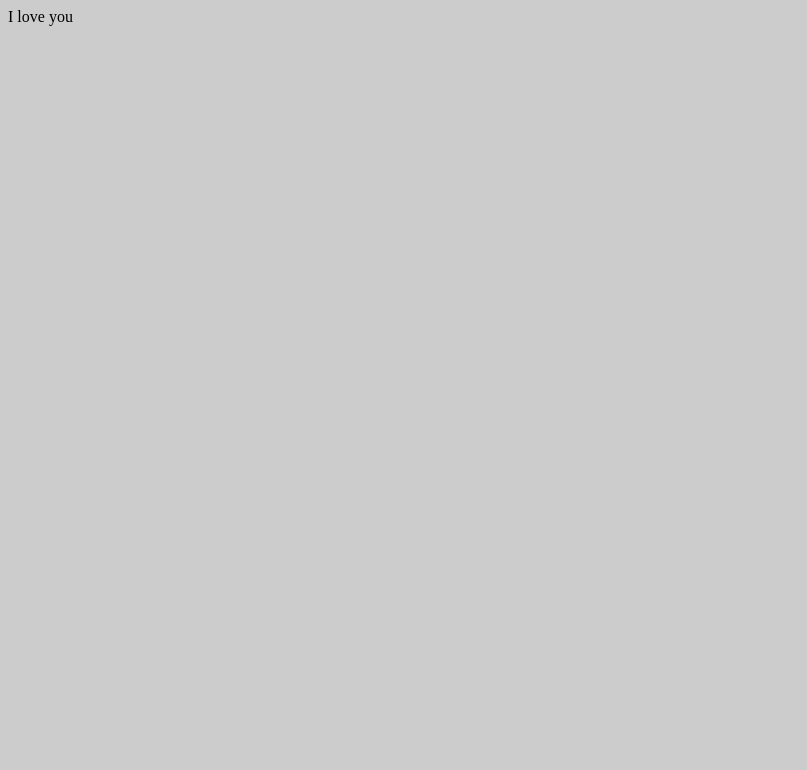
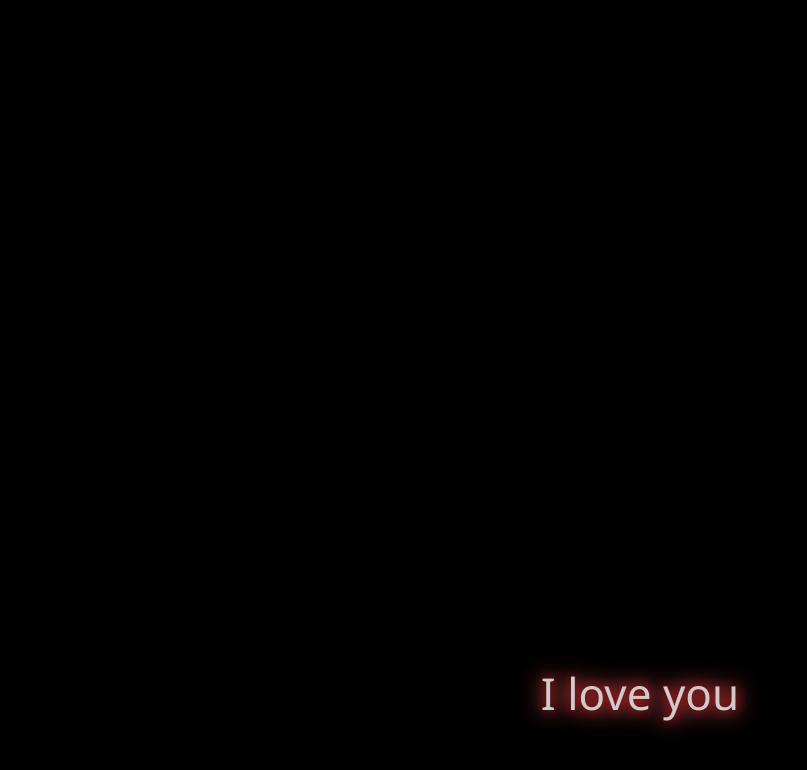
Before and after one commit to Istukie/Heart, a plain HTML site: page index.html in a window 1280 px wide. Shown: the whole page, without its empty margins (0-807 px from the left). Drawn offline with Linux system fonts and the light colour scheme.

Commit message:
style.css

```diff
--- a/style.css
+++ b/style.css
@@ -1,8 +1,32 @@
-canvas {
-    position: absolute;
-    left: 0;
-    top: 0;
-    width: 100%;
-    height: 100%;
-    background-color: rgba(0, 0, 0, .2);
+body {
+  margin: 0;
+  overflow: hidden;
+  background-color: black;
+}
+
+#text {
+  position: absolute;
+  bottom: 10%;
+  left: 50%;
+  transform: translateX(-50%);
+  font-size: 2.5rem;
+  color: white;
+  font-family: 'Segoe UI', Tahoma, Geneva, Verdana, sans-serif;
+  text-shadow: 0 0 10px red, 0 0 20px pink, 0 0 30px red;
+  animation: pulse 2s infinite;
+}
+
+@keyframes pulse {
+  0% {
+    transform: translateX(-50%) scale(1);
+    opacity: 1;
   }
+  50% {
+    transform: translateX(-50%) scale(1.1);
+    opacity: 0.8;
+  }
+  100% {
+    transform: translateX(-50%) scale(1);
+    opacity: 1;
+  }
+}
```
